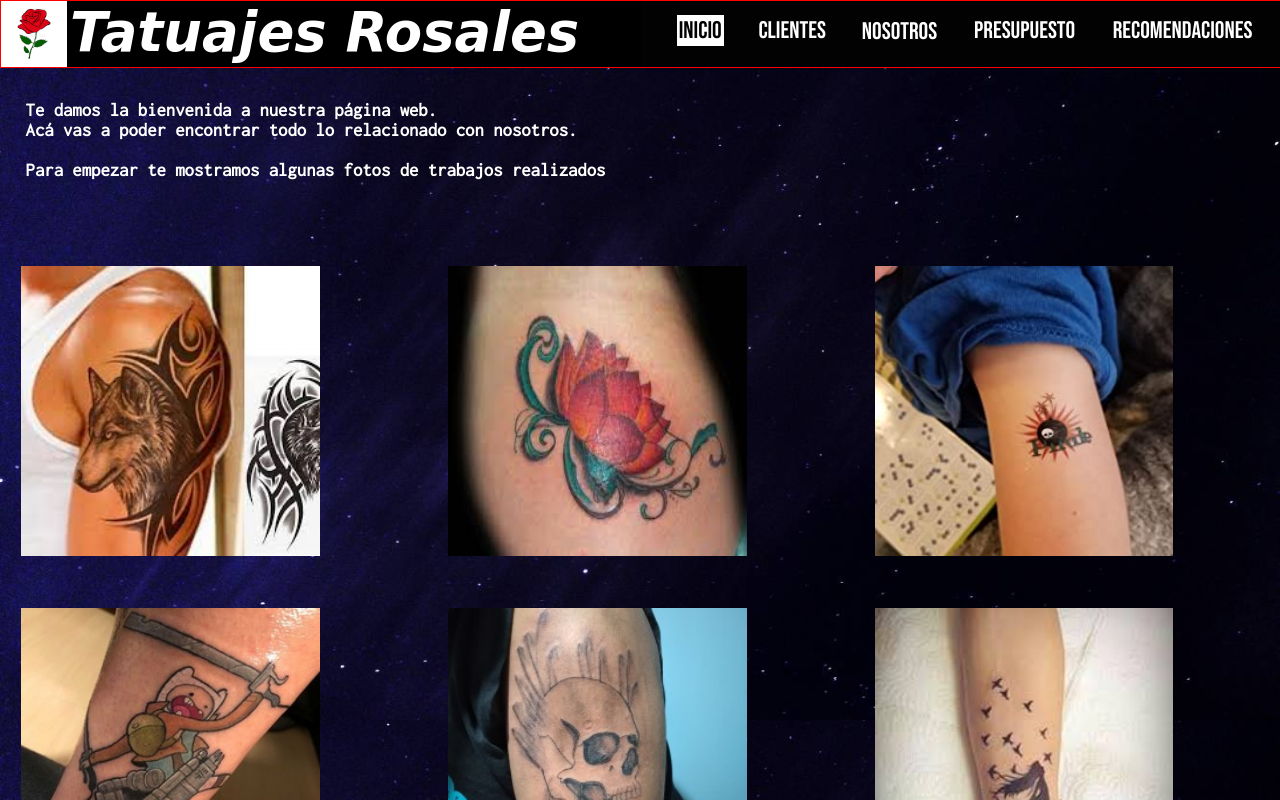
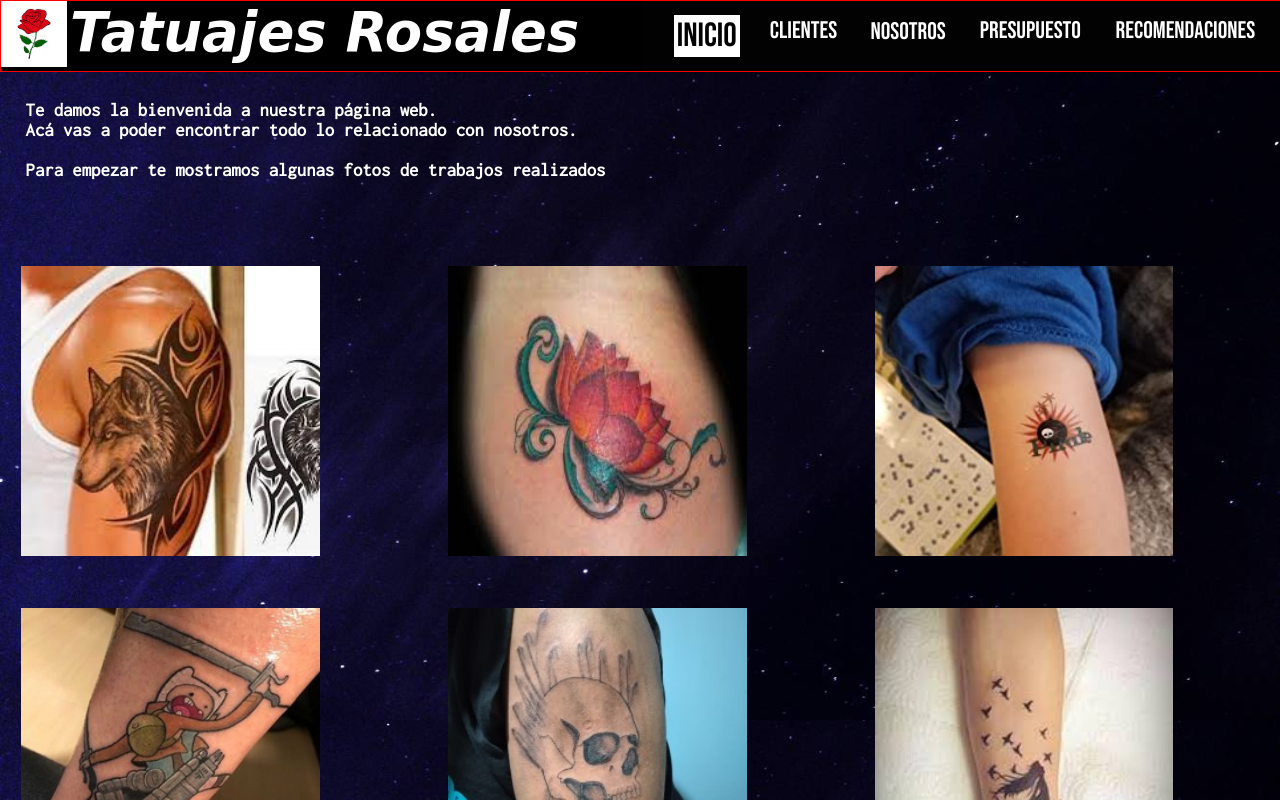
Before and after one commit to diemaxi1998/CursodesarrolloWEB, a plain HTML site: page index.html in a window 1280 px wide. In both pictures the pointer is over the link "Inicio". Shown: the top 800 px of the page. Drawn offline with Linux system fonts and the light colour scheme; a web font is replaced by a local one.

Commit message:
Le puse zoom al nav

```diff
--- a/Diseños/style.css
+++ b/Diseños/style.css
@@ -65,6 +65,14 @@ nav ul li .lista1 {
     padding:2% 5% 2% 5%;
 }
 
+nav ul li .lista1{
+    transition: font-size 1s;
+}
+nav ul li .lista1:hover{
+    font-size: 210%;
+}
+
+
 
 
 ul li .lista1:hover{
```
